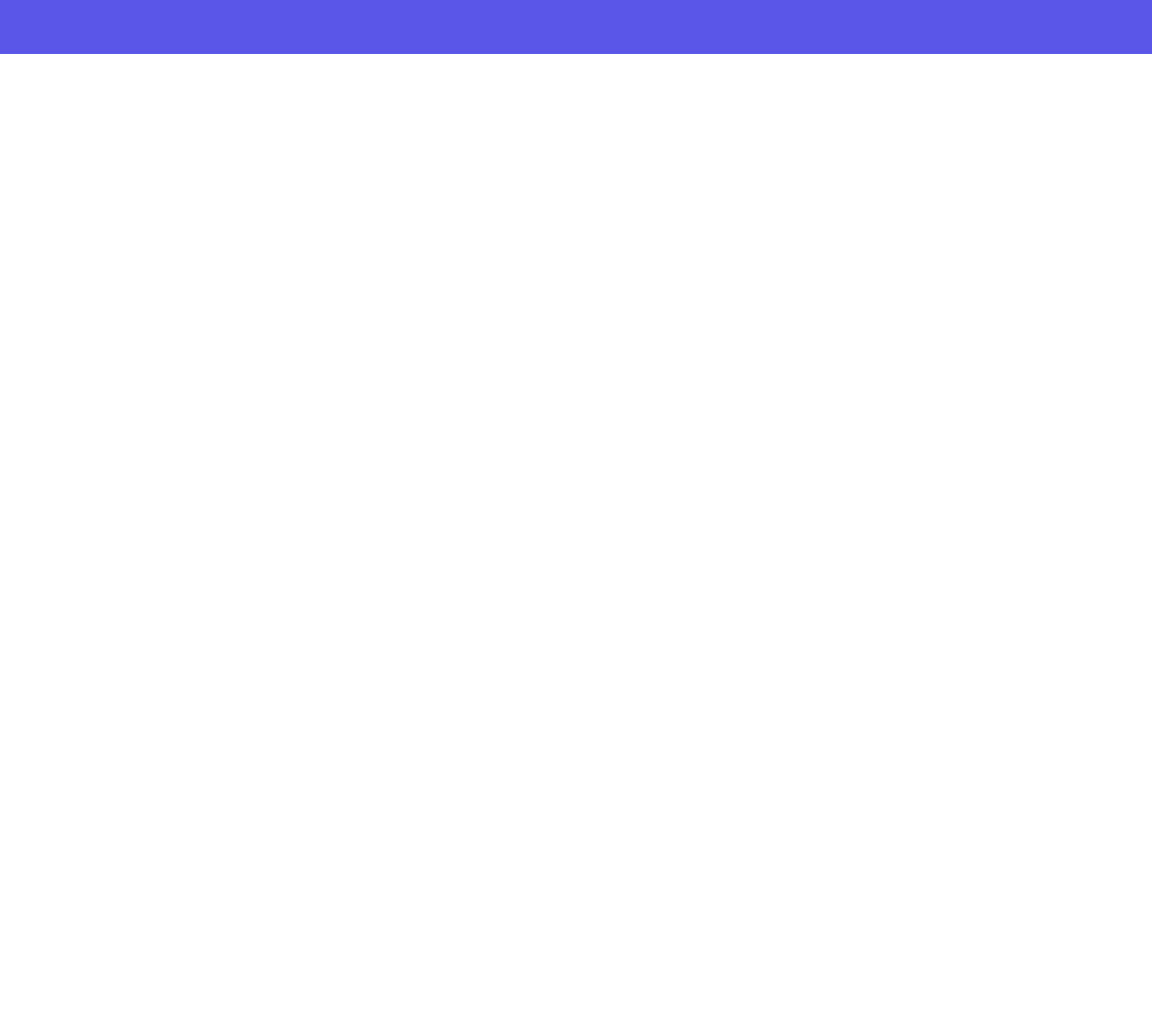
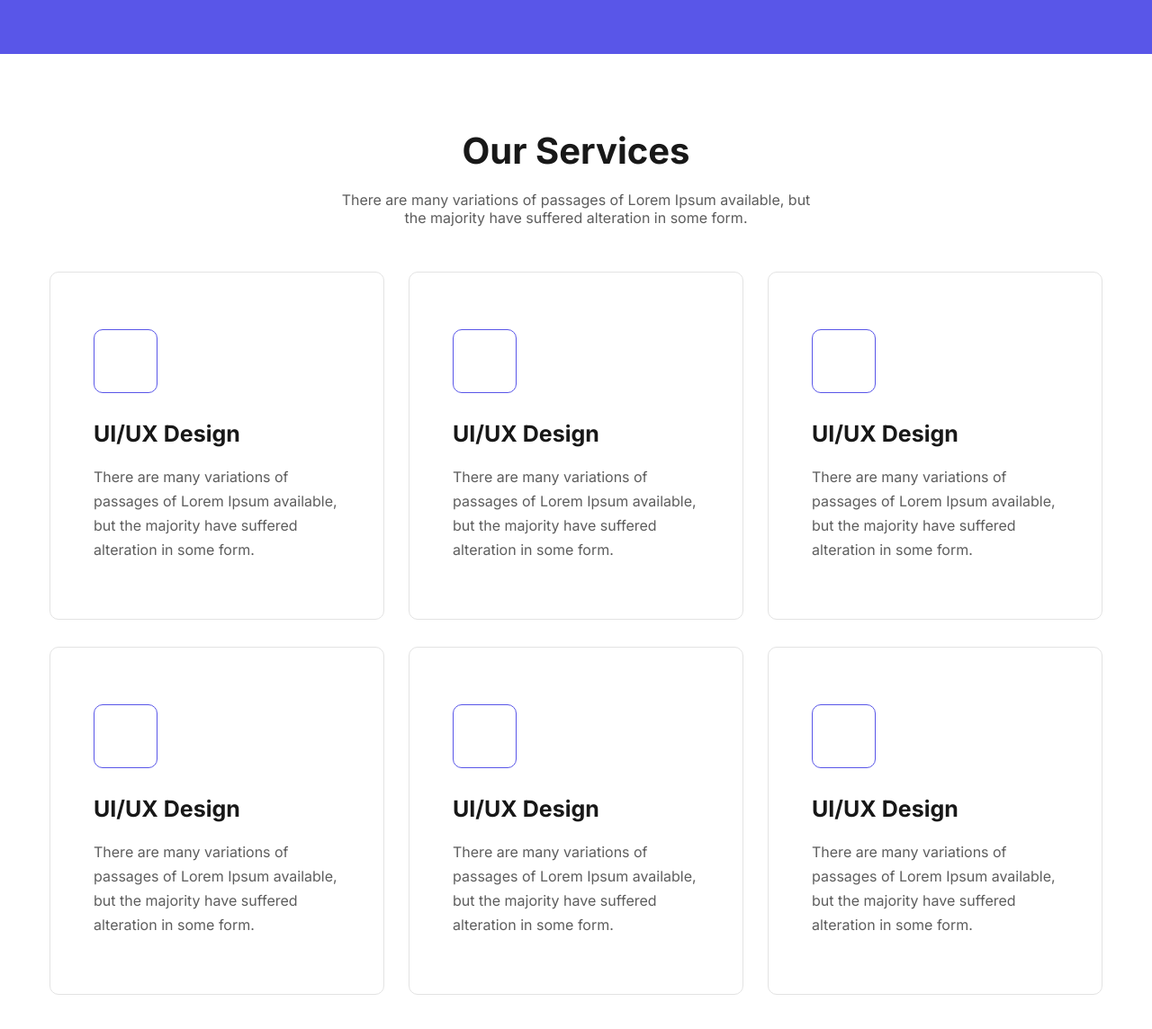
Before and after one commit to devwithfarshi/creative-agency, a plain HTML site: page index.html in a window 1280 px wide. Shown: the part 1012-2156 px from the top of the page at 90% size. Before the commit the page ends 1072 px from the top, so only its background shows below. Drawn offline with Linux system fonts and the light colour scheme; files whose address does not match are found by name.

Commit message:
service part done

```diff
--- a/css/style.css
+++ b/css/style.css
@@ -14,10 +14,12 @@
   --primary: #5956e8;
   --black: #181818;
   --white: #fffefe;
+  --para: rgba(24, 24, 24, 0.7);
   --borderRadius: 1rem;
 }
 
 html {
+  scroll-behavior: smooth;
   font-size: 62.5%;
   /* 1rem = 10px */
 }
@@ -121,3 +123,71 @@ ol {
     }
   }
 }
+
+#services {
+  margin-bottom: 200px;
+  padding-top: 8.3rem;
+  .section_header {
+    text-align: center;
+    h2.title {
+      font-size: 4rem;
+      font-weight: 700;
+      color: var(--black);
+      text-transform: capitalize;
+      margin-bottom: 2rem;
+    }
+    p.sub__title {
+      font-size: 1.6rem;
+      color: var(--para);
+      width: 54.2rem;
+      margin: 0 auto;
+    }
+  }
+  .services_wrapper {
+    margin-top: 5rem;
+    display: flex;
+    row-gap: 3rem;
+    justify-content: space-between;
+    flex-wrap: wrap;
+    .service_box {
+      cursor: pointer;
+      border: 0.05rem solid #e3e3e3;
+      border-radius: var(--borderRadius);
+      padding: 6.3rem 4.8rem;
+      transition: all 250ms ease-in-out;
+      &:hover {
+        box-shadow: 0 0.4rem 0.4rem rgba(0, 0, 0, 0.25);
+        transform: translateY(-1rem);
+        .service_icon {
+          background-color: var(--primary);
+          color: var(--white);
+        }
+      }
+      .service_icon {
+        color: var(--primary);
+        border: 0.05rem solid var(--primary);
+        height: 7.1rem;
+        width: 7.1rem;
+        border-radius: var(--borderRadius);
+        display: flex;
+        align-items: center;
+        justify-content: center;
+        font-size: 3.7rem;
+        transition: all 250ms ease-in-out;
+      }
+      h3 {
+        color: var(--black);
+        font-size: 2.5rem;
+        font-weight: 700;
+        margin-top: 3rem;
+        margin-bottom: 2rem;
+      }
+      p {
+        color: var(--para);
+        line-height: 2.7rem;
+        font-size: 1.6rem;
+        width: 27.4rem;
+      }
+    }
+  }
+}
--- a/index.html
+++ b/index.html
@@ -4,6 +4,38 @@
     <meta charset="UTF-8" />
     <meta name="viewport" content="width=device-width, initial-scale=1.0" />
     <title>Creative It</title>
+    <link
+      rel="stylesheet"
+      data-purpose="Layout StyleSheet"
+      title="Web Awesome"
+      href="/css/app-wa-462d1fe84b879d730fe2180b0e0354e0.css?vsn=d"
+    />
+
+    <link
+      rel="stylesheet"
+      href="https://site-assets.fontawesome.com/releases/v6.5.1/css/all.css"
+    />
+
+    <link
+      rel="stylesheet"
+      href="https://site-assets.fontawesome.com/releases/v6.5.1/css/sharp-thin.css"
+    />
+
+    <link
+      rel="stylesheet"
+      href="https://site-assets.fontawesome.com/releases/v6.5.1/css/sharp-solid.css"
+    />
+
+    <link
+      rel="stylesheet"
+      href="https://site-assets.fontawesome.com/releases/v6.5.1/css/sharp-regular.css"
+    />
+
+    <link
+      rel="stylesheet"
+      href="https://site-assets.fontawesome.com/releases/v6.5.1/css/sharp-light.css"
+    />
+
     <link rel="stylesheet" href="./css/style.css" />
   </head>
   <body>
@@ -15,9 +47,9 @@
             <img src="./img/logo.svg" alt="Creative" />
           </figure>
           <ul class="nav_list">
-            <li><a href="/">Home</a></li>
-            <li><a href="#">About</a></li>
-            <li><a href="#">Services</a></li>
+            <li><a href="#">Home</a></li>
+            <li><a href="#about">About</a></li>
+            <li><a href="#services">Services</a></li>
             <li><a href="#">Blog</a></li>
             <li><a href="#">Contact</a></li>
           </ul>
@@ -47,5 +79,66 @@
       </div>
     </section>
     <!-- Banner end -->
+    <section id="services">
+      <div class="container">
+        <div class="section_header">
+          <h2 class="title">our services</h2>
+          <p class="sub__title">
+            There are many variations of passages of Lorem Ipsum available, but
+            the majority have suffered alteration in some form.
+          </p>
+        </div>
+        <main class="services_wrapper">
+          <div class="service_box">
+            <i class="fa-solid fa-line-height service_icon"></i>
+            <h3>UI/UX Design</h3>
+            <p>
+              There are many variations of passages of Lorem Ipsum available,
+              but the majority have suffered alteration in some form.
+            </p>
+          </div>
+          <div class="service_box">
+            <i class="fa-solid fa-line-height service_icon"></i>
+            <h3>UI/UX Design</h3>
+            <p>
+              There are many variations of passages of Lorem Ipsum available,
+              but the majority have suffered alteration in some form.
+            </p>
+          </div>
+          <div class="service_box">
+            <i class="fa-solid fa-line-height service_icon"></i>
+            <h3>UI/UX Design</h3>
+            <p>
+              There are many variations of passages of Lorem Ipsum available,
+              but the majority have suffered alteration in some form.
+            </p>
+          </div>
+          <div class="service_box">
+            <i class="fa-solid fa-line-height service_icon"></i>
+            <h3>UI/UX Design</h3>
+            <p>
+              There are many variations of passages of Lorem Ipsum available,
+              but the majority have suffered alteration in some form.
+            </p>
+          </div>
+          <div class="service_box">
+            <i class="fa-solid fa-line-height service_icon"></i>
+            <h3>UI/UX Design</h3>
+            <p>
+              There are many variations of passages of Lorem Ipsum available,
+              but the majority have suffered alteration in some form.
+            </p>
+          </div>
+          <div class="service_box">
+            <i class="fa-solid fa-line-height service_icon"></i>
+            <h3>UI/UX Design</h3>
+            <p>
+              There are many variations of passages of Lorem Ipsum available,
+              but the majority have suffered alteration in some form.
+            </p>
+          </div>
+        </main>
+      </div>
+    </section>
   </body>
 </html>
```
Also changed, not shown: img/portfolio1.png (added), img/portfolio2.png (added), img/portfolio3.png (added), img/portfolio4.png (added), img/portfolio5.png (added), img/portfolio6.png (added), img/portfolio7.png (added), img/portfolio8.png (added).
